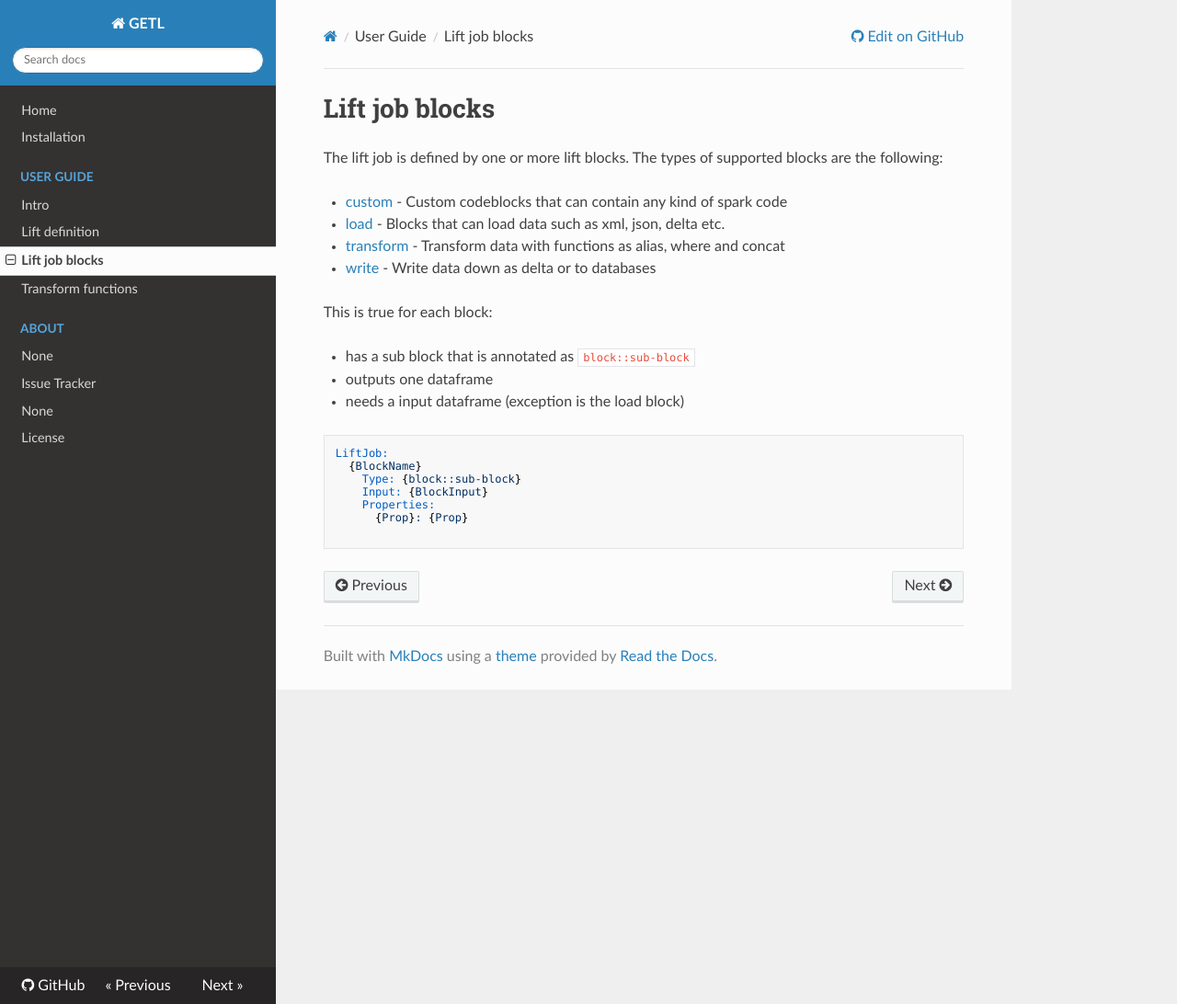
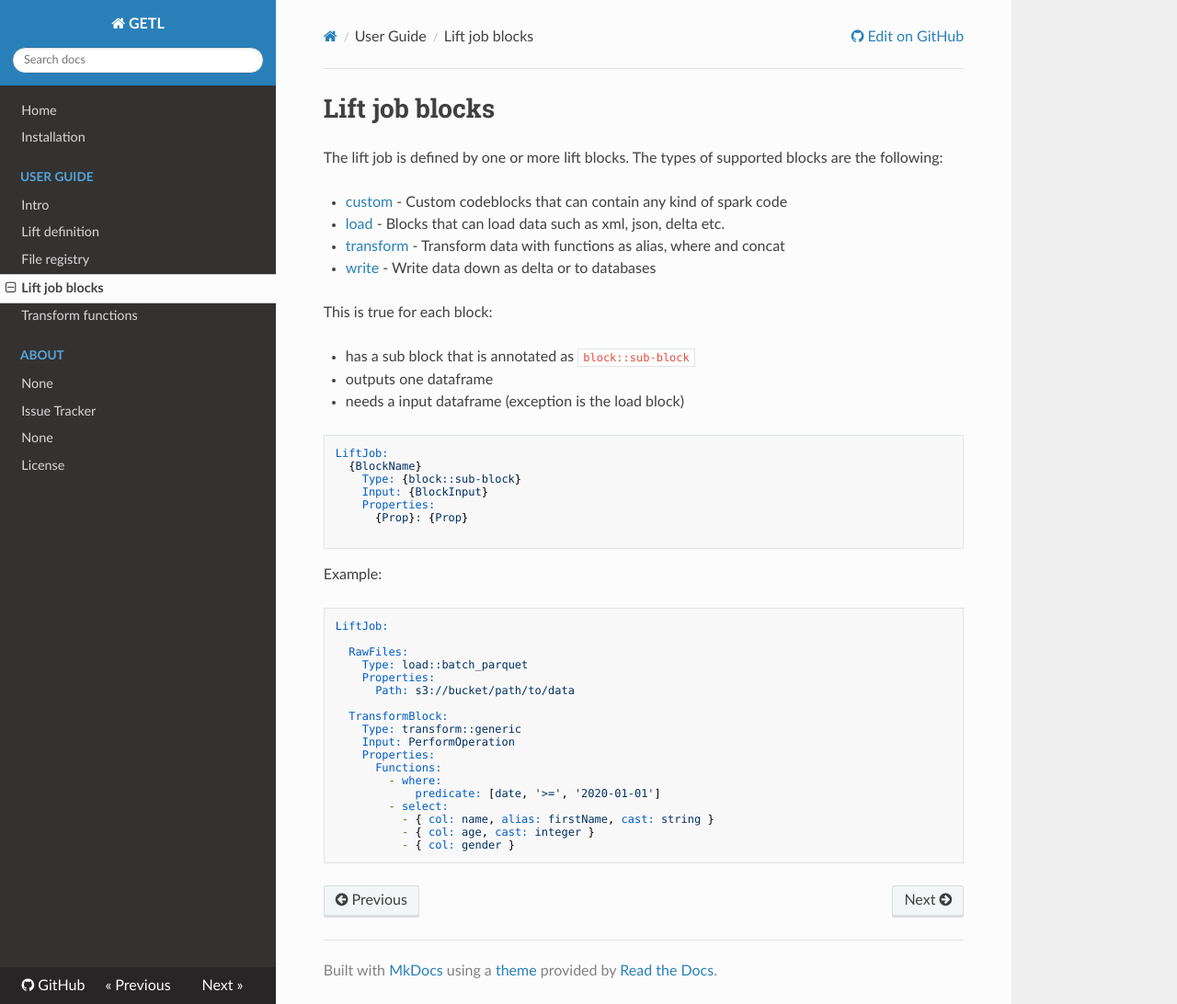
Before and after one commit to husqvarnagroup/GETL, an MkDocs documentation site: the page built from docs/user-guide/lift-job-blocks.md, in a window 1280 px wide and 1092 px high. Shown: the whole window at 92% size. Built offline with MkDocs 1.6.1, drawn with Linux system fonts in a browser that asks for light colours; nearby versions of some CDN libraries.

Commit message:
Add file registry documentation

````diff
--- a/docs/user-guide/lift-job-blocks.md
+++ b/docs/user-guide/lift-job-blocks.md
@@ -23,4 +23,27 @@ LiftJob:
 
 ```
 
+Example:
+
+```yml
+LiftJob:
+
+  RawFiles:
+    Type: load::batch_parquet
+    Properties:
+      Path: s3://bucket/path/to/data
+
+  TransformBlock:
+    Type: transform::generic
+    Input: PerformOperation
+    Properties:
+      Functions:
+        - where:
+            predicate: [date, '>=', '2020-01-01']
+        - select:
+          - { col: name, alias: firstName, cast: string }
+          - { col: age, cast: integer }
+          - { col: gender }
+```
+
 <lift-blocks>
--- a/mkdocs.yml
+++ b/mkdocs.yml
@@ -5,6 +5,7 @@ nav:
     - 'User Guide':
       - 'user-guide/intro.md'
       - 'user-guide/lift-def.md'
+      - 'user-guide/file-registry.md'
       - 'user-guide/lift-job-blocks.md'
       - 'user-guide/transform-functions.md'
     - 'About':
````
Also changed, not shown: docs/user-guide/file-registry.md (added, +55 -0 lines), docs/user-guide/lift-def.md (+6 -4 lines), mkdocs_plugins.py (+13 -7 lines), 1 other file.
